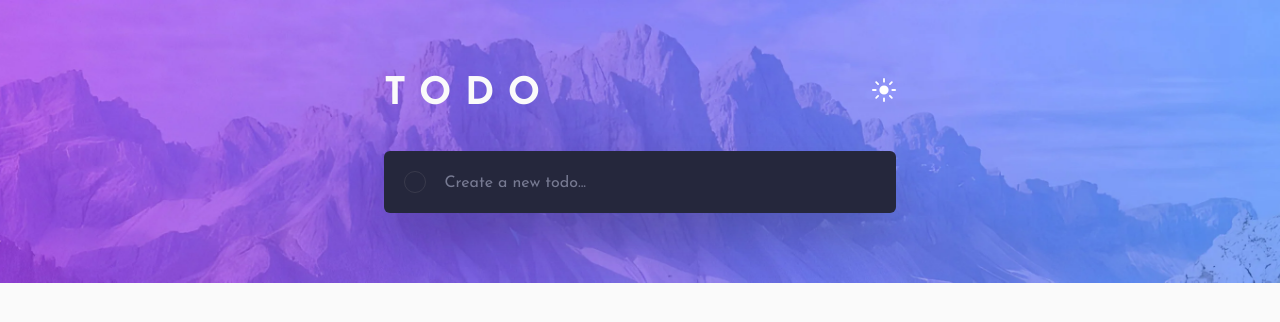
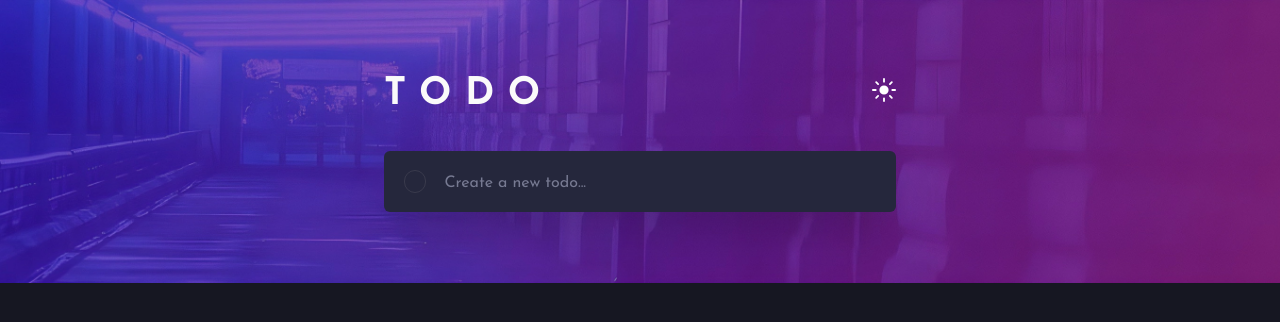
Before and after one commit to bogdanm01/react-todo-app, a React (Vite) app: page / in a window 1280 px wide. Shown: the top 322 px of the page. Built offline with nearby package versions, Linux system fonts and the light colour scheme.

Commit message:
Implement theme switch

```diff
--- a/src/App.css
+++ b/src/App.css
@@ -1,10 +1,5 @@
 .background-image-dark {
   background: url("/assets/images/bg-desktop-dark.webp") center center/cover
-    no-repeat;
-}
-
-.background-image-light {
-  background: url("/assets/images/bg-desktop-light.webp") center center/cover
     no-repeat;
 }
 
@@ -13,16 +8,12 @@
   width: 100%;
 }
 
-@media (prefers-color-scheme: dark) {
-  .image-container {
-    background: url("/assets/images/bg-desktop-dark.webp") center center/cover
-      no-repeat;
-  }
+html.dark .image-container {
+  background: url("/assets/images/bg-desktop-dark.webp") center center/cover
+    no-repeat;
 }
 
-@media (prefers-color-scheme: light) {
-  .image-container {
-    background: url("/assets/images/bg-desktop-light.webp") center center/cover
-      no-repeat;
-  }
+html .image-container {
+  background: url("/assets/images/bg-desktop-light.webp") center center/cover
+    no-repeat;
 }
--- a/src/App.jsx
+++ b/src/App.jsx
@@ -9,6 +9,13 @@ import { useLocalStorage } from "./hooks/useLocalStorage";
 const App = () => {
   const [todoItems, setTodoItems] = useLocalStorage("storedItems", []);
   const [activeFilter, setActiveFilter] = useState("All");
+  const [theme, setTheme] = useLocalStorage("theme", "dark");
+
+  if (theme === "dark") {
+    document.querySelector("html").classList.add("dark");
+  } else {
+    document.querySelector("html").classList.remove("dark");
+  }
 
   const handleClearCompleted = () => {
     setTodoItems((items) => items.filter((i) => !i.completed));
@@ -45,12 +52,12 @@ const App = () => {
     <div className="min-h-screen bg-light-very-light-gray dark:bg-dark-very-dark-blue">
       <div className="image-container"></div>
       <div className="max-w-[32rem] -my-[13.6rem] mx-auto">
-        <Header />
+        <Header setTheme={setTheme} />
         <NewTodo setTodoItems={setTodoItems} />
 
         {todoItems.length > 0 && (
           <>
-            <div className="mt-5 drop-shadow-xl bg-dark-very-dark-desaturated-blue rounded">
+            <div className="mt-5 drop-shadow-xl bg-light-very-light-gray dark:bg-dark-very-dark-desaturated-blue rounded">
               <TodoItemsList
                 items={filteredItems}
                 handleChecked={handleChecked}
@@ -62,7 +69,7 @@ const App = () => {
                 onClearCompleted={handleClearCompleted}
               />
             </div>
-            <p className="text-center mt-10 pb-4 text-[13px] text-dark-very-dark-grayish-blue">
+            <p className="text-center mt-10 pb-4 text-[13px] text-light-dark-grayish-blue dark:text-dark-very-dark-grayish-blue">
               Drag and drop to reorder list
             </p>
           </>
--- a/src/components/footer.jsx
+++ b/src/components/footer.jsx
@@ -7,7 +7,7 @@ const Footer = ({
   const filters = ["All", "Active", "Completed"];
 
   return (
-    <div className="text-[12px] w-full px-6 py-4 overflow-hidden flex justify-between text-dark-dark-grayish-blue items-end">
+    <div className="text-[12px] w-full px-6 py-4 overflow-hidden flex justify-between text-light-dark-grayish-blue dark:text-dark-dark-grayish-blue items-end">
       <p>
         {uncompletedItemsCount}{" "}
         {`${uncompletedItemsCount === 1 ? "item" : "items"}`} left
--- a/src/components/header.jsx
+++ b/src/components/header.jsx
@@ -1,10 +1,16 @@
-const Header = () => {
+const Header = ({ setTheme }) => {
   return (
     <div className="flex items-center justify-between">
       <h1 className="text-[38px] font-bold tracking-[0.85rem] text-light-very-light-gray select-none">
         TODO
       </h1>
       <img
+        onClick={() =>
+          setTheme((theme) => {
+            if (theme === "dark") return "light";
+            else return "dark";
+          })
+        }
         className="cursor-pointer w-6 h-6 mb-2"
         src="assets/icons/icon-sun.svg"
         alt="theme toggle"
--- a/src/components/new-todo.jsx
+++ b/src/components/new-todo.jsx
@@ -28,14 +28,14 @@ const NewTodo = ({ setTodoItems }) => {
   });
 
   return (
-    <div className="flex items-center gap-[1.125rem] bg-dark-very-dark-desaturated-blue px-5 py-[1.125rem] mt-7 rounded-md shadow-2xl">
-      <div className="min-h-[1.4rem] min-w-[1.4rem] rounded-full border border-dark-very-dark-grayish-blue-alt"></div>
+    <div className="flex items-center gap-[1.125rem] bg-light-very-light-gray dark:bg-dark-very-dark-desaturated-blue px-5 py-[1.1rem] mt-7 rounded-md drop-shadow-glow dark:drop-shadow-none dark:shadow-2xl">
+      <div className="min-h-[1.4rem] min-w-[1.4rem] rounded-full border border-light-very-light-grayish-blue  dark:border-dark-very-dark-grayish-blue-alt"></div>
       <input
         value={taskText}
         onKeyDown={(e) => handleOnKeyDown(e)}
         onChange={(e) => setItemText(e.target.value)}
         placeholder="Create a new todo..."
-        className="pt-[0.15rem] w-full outline-none bg-transparent text-dark-light-grayish-blue placeholder:text-dark-dark-grayish-blue "
+        className="pt-[0.15rem] w-full outline-none bg-transparent text-light-very-dark-grayish-blue dark:text-dark-light-grayish-blue placeholder:text-light-dark-grayish-blue dark:placeholder:text-dark-dark-grayish-blue "
         type="text"
         ref={inputElementRef}
       />
--- a/src/components/todo-item/checkbox.jsx
+++ b/src/components/todo-item/checkbox.jsx
@@ -17,7 +17,7 @@ const Checkbox = ({ checked, handleChecked, itemId }) => {
       ) : (
         <div
           onClick={() => handleChecked(itemId)}
-          className="min-h-[1.4rem] min-w-[1.4rem] rounded-full border border-dark-very-dark-grayish-blue-alt cursor-pointer"
+          className="min-h-[1.4rem] min-w-[1.4rem] rounded-full border border-light-very-light-grayish-blue dark:border-dark-very-dark-grayish-blue-alt cursor-pointer"
         />
       )}
     </>
--- a/src/components/todo-item/todo-item.jsx
+++ b/src/components/todo-item/todo-item.jsx
@@ -1,16 +1,17 @@
-import React from "react";
 import Checkbox from "./checkbox";
 
 const TodoItem = ({ item, handleChecked }) => {
   let { completed, id } = item;
 
   return (
-    <div className="select-none flex items-center gap-[1.125rem] px-5 py-[1.05rem] overflow-hidden border-b border-b-dark-very-dark-grayish-blue-alt">
+    <div className="select-none flex items-center gap-[1.125rem] px-5 py-[1.05rem] overflow-hidden border-b border-light-very-light-grayish-blue dark:border-b-dark-very-dark-grayish-blue-alt">
       <Checkbox checked={completed} handleChecked={handleChecked} itemId={id} />
       <p
         className={`${
-          completed && "line-through text-dark-very-dark-grayish-blue"
-        } pt-[0.15rem] text-dark-light-grayish-blue select-text`}
+          completed
+            ? "line-through text-light-light-grayish-blue dark:text-dark-very-dark-grayish-blue"
+            : "text-light-very-dark-grayish-blue dark:text-dark-light-grayish-blue select-text"
+        } pt-[0.15rem]`}
       >
         {item.taskText}
       </p>
--- a/tailwind.config.js
+++ b/tailwind.config.js
@@ -1,8 +1,16 @@
 /** @type {import('tailwindcss').Config} */
 export default {
   content: ["./index.html", "./src/**/*.{js,ts,jsx,tsx}"],
-  // darkMode: "class",
+  darkMode: "selector",
   theme: {
+    extend: {
+      dropShadow: {
+        glow: [
+          "0 5px 10px rgba(255,255, 255, 0.2)",
+          "0 10px 20px rgba(255, 255,255, 0.1)",
+        ],
+      },
+    },
     colors: {
       light: {
         "very-light-gray": "hsl(0, 0%, 98%)",
```
